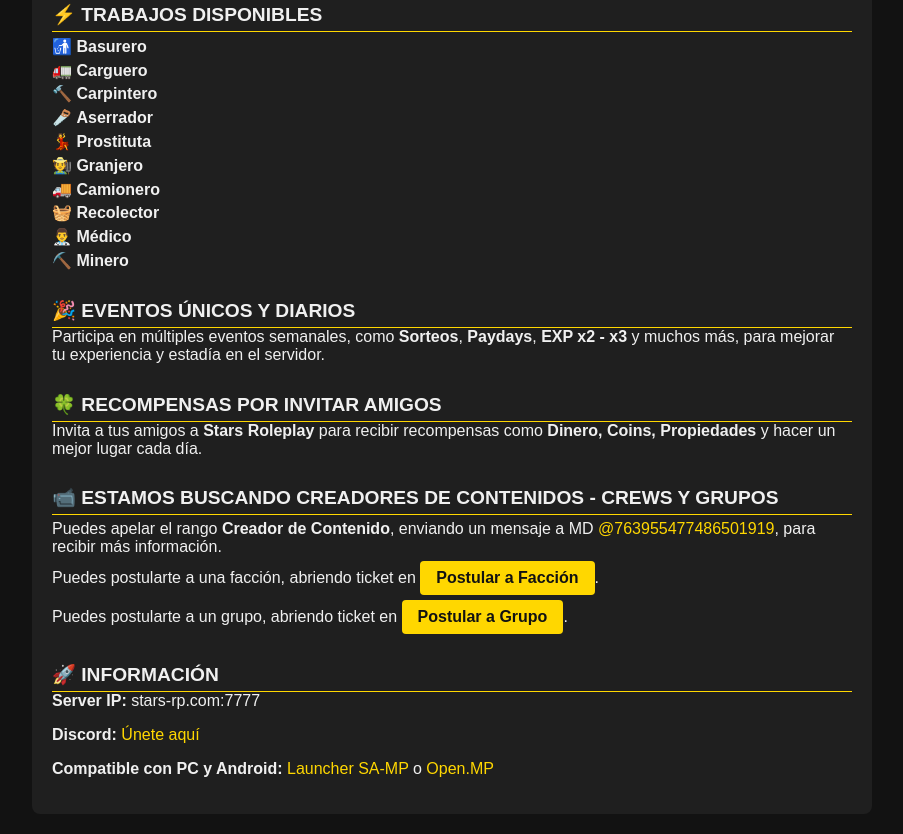
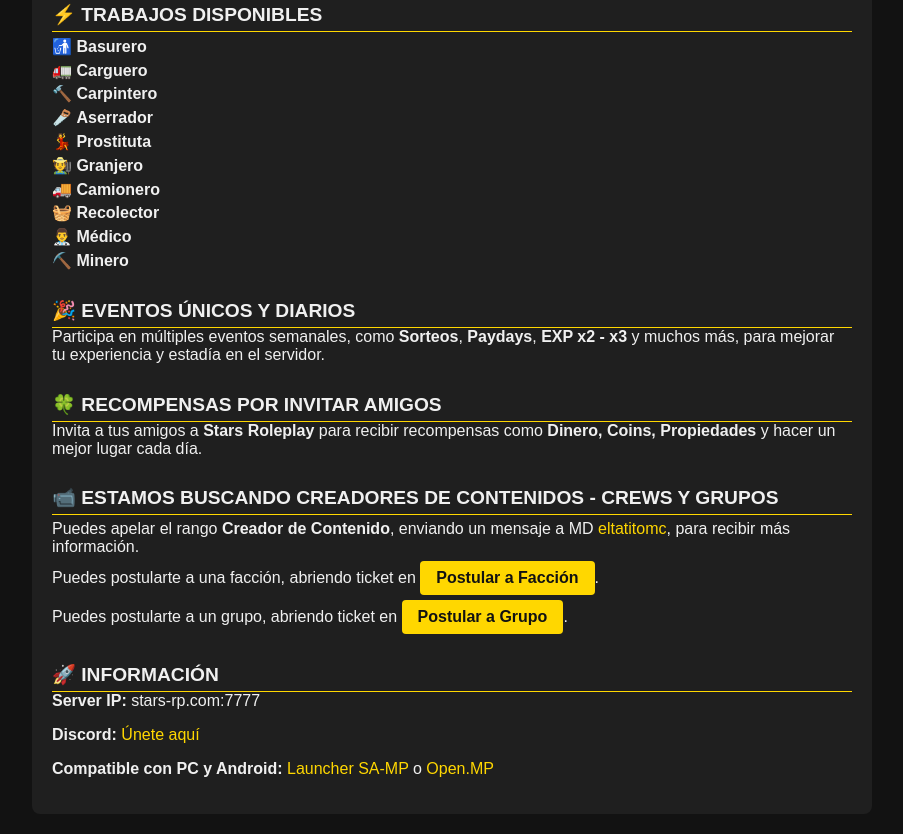
Before and after one commit to LautaroRaineri/StarsRoleplay, a plain HTML site: page index.html in a window 1280 px wide. Shown: the part 545-1379 px from the top of the page, without its empty margins (188-1091 px from the left). Drawn offline with Linux system fonts and the light colour scheme.

Commit message:
Update index.html

```diff
--- a/index.html
+++ b/index.html
@@ -113,7 +113,7 @@
   <ul>
     <li>
       Puedes apelar el rango <strong>Creador de Contenido</strong>, enviando un mensaje a MD
-      <span style="color: #ffd700;">@763955477486501919</span>, para recibir más información.
+      <span style="color: #ffd700;">eltatitomc</span>, para recibir más información.
     </li>
     <li>
       Puedes postularte a una facción, abriendo ticket en
```
